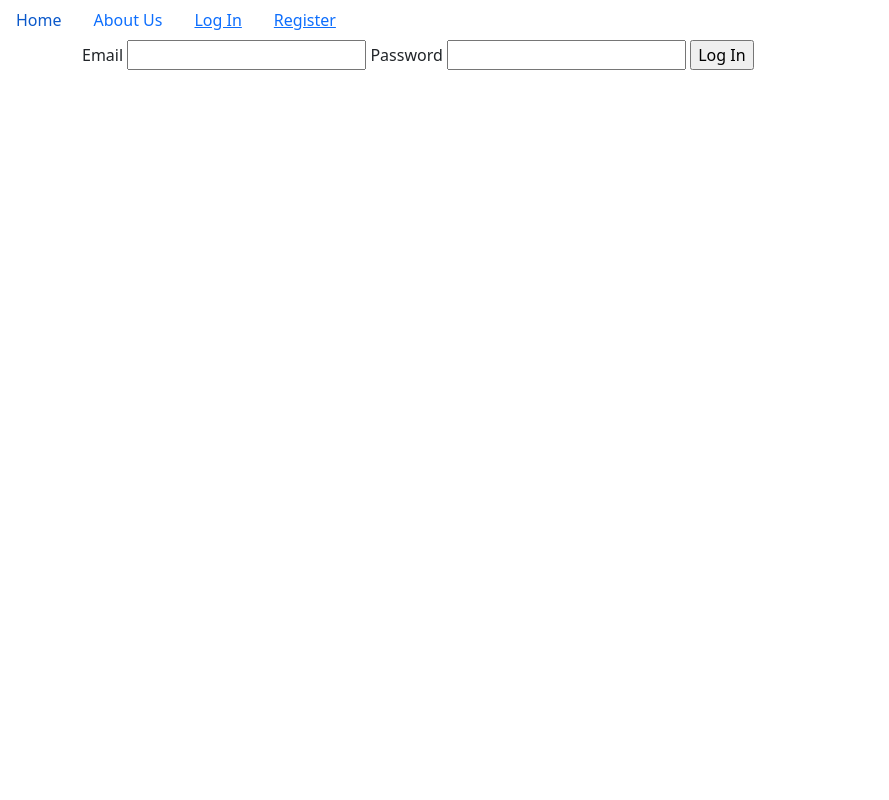
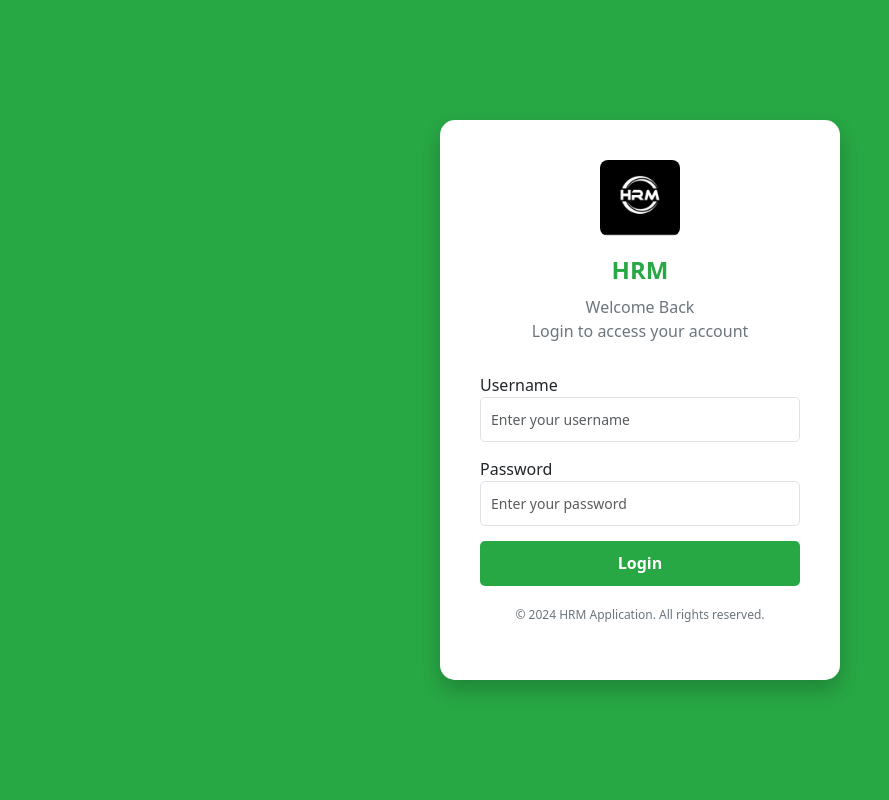
Before and after one commit to hanatools/shield-check, a Flask app: page /login in a window 1280 px wide. Shown: the whole page, without its empty margins (0-889 px from the left). Run offline with Flask 3, Linux system fonts and the light colour scheme; some libraries are stand-ins or nearby versions.

Commit message:
implement login page

```diff
--- /dev/null
+++ b/application/static/css/custom/login.css
@@ -0,0 +1,57 @@
+body {
+    background-color: #28a745; /* Green background */
+    height: 100vh; /* Full viewport height */
+    margin: 0;
+}
+.login-container {
+    background: white;
+    padding: 40px;
+    border-radius: 15px;
+    box-shadow: 0 10px 20px rgba(0, 0, 0, 0.2);
+    max-width: 400px;
+    width: 100%;
+    text-align: center;
+}
+.login-container img {
+    width: 80px;
+    margin-bottom: 20px;
+}
+.login-title {
+    font-size: 24px;
+    font-weight: bold;
+    color: #28a745;
+    margin-bottom: 10px;
+}
+.login-subtitle {
+    font-size: 16px;
+    color: #6c757d;
+    margin-bottom: 30px;
+}
+.form-group {
+    text-align: left;
+    margin-bottom: 15px;
+}
+.form-control {
+    height: 45px;
+    border-radius: 5px;
+    font-size: 14px;
+    padding: 10px;
+}
+.login-button {
+    width: 100%;
+    height: 45px;
+    background-color: #28a745;
+    color: white;
+    border: none;
+    border-radius: 5px;
+    font-size: 16px;
+    font-weight: bold;
+}
+.login-button:hover {
+    background-color: #218838;
+}
+.footer {
+    font-size: 12px;
+    color: #6c757d;
+    margin-top: 20px;
+}
--- a/application/templates/base.html
+++ b/application/templates/base.html
@@ -14,24 +14,6 @@
     {% endblock %}
   </head>
   <body>
-  <ul class="nav">
-
-  <li class="nav-item">
-    <a class="nav-link" href="{{ url_for('core.index') }}">Home</a>
-  </li>
-  <li class="nav-item">
-    <a class="nav-link" href="{{ url_for('core.info') }}">About Us</a>
-  </li>
-    {% if current_user.is_authenticated %}
-    <li class="nav-link"><a href="{{ url_for('users.logout') }}">Log Out</a></li>
-    <li class="nav-link"><a href="{{ url_for('users.account') }}">Account</a></li>
-    <li class="nav-link"><a href="{{ url_for('blog_posts.create_post') }}">Create Post</a></li>
-    {% else %}
-    <li class="nav-link"><a href="{{ url_for('users.login') }}">Log In</a></li>
-    <li class="nav-link"><a href="{{ url_for('users.register') }}">Register</a></li>
-    {% endif %}
-
-</ul>
 <div class="container">
   {% block content %}
 
--- a/application/templates/login.html
+++ b/application/templates/login.html
@@ -1,19 +1,65 @@
 {% extends "base.html" %}
+
 {% block title %}
+<title>HRM Application - Login</title>
 {% endblock %}
 
 {% block stylecss %}
+<link rel="stylesheet" href="{{ url_for('static', filename='css/custom/login.css') }}">
 {% endblock %}
 
 {% block content %}
-<form method="POST">
-    {# This hidden_tag is a CSRF security feature. #}
-    {{ form.hidden_tag() }}
-    {{ form.email.label }} {{ form.email() }}
-    {{ form.password.label }} {{ form.password() }}
-    {{ form.submit() }}
-</form>
+<div class="d-flex justify-content-center align-items-center" style="height: 100vh;">
+    <div class="login-container">
+        <img class="img-fluid rounded-3" src="{{ url_for('static', filename='images/logo.png') }}" alt="HRM Logo">
+        <h2 class="login-title">HRM</h2>
+        <p class="login-subtitle">Welcome Back<br>Login to access your account</p>
+        <form id="loginForm" method="post" action="{{ url_for('users.login') }}">
+            <div class="form-group">
+                <label for="username">Username</label>
+                <input type="text" class="form-control" id="username" name="username" placeholder="Enter your username" required>
+            </div>
+            <div class="form-group">
+                <label for="password">Password</label>
+                <input type="password" class="form-control" id="password" name="password" placeholder="Enter your password" required>
+            </div>
+            <button type="submit" class="btn login-button">Login</button>
+        </form>
+        <p class="footer">© 2024 HRM Application. All rights reserved.</p>
+    </div>
+</div>
+
+<!-- Error Modal -->
+<div class="modal fade" id="errorModal" tabindex="-1" role="dialog" aria-labelledby="errorModalLabel" aria-hidden="true">
+    <div class="modal-dialog" role="document">
+        <div class="modal-content">
+            <div class="modal-header">
+                <h5 class="modal-title" id="errorModalLabel">Login Failed</h5>
+                <button type="button" class="close" data-dismiss="modal" aria-label="Close">
+                    <span aria-hidden="true">&times;</span>
+                </button>
+            </div>
+            <div class="modal-body">
+                Invalid username or password. Please try again.
+            </div>
+            <div class="modal-footer">
+                <button type="button" class="btn btn-secondary" data-dismiss="modal">Close</button>
+            </div>
+        </div>
+    </div>
+</div>
+
 {% endblock %}
 
+
+
 {% block stylejs %}
+<script>
+    document.addEventListener('DOMContentLoaded', function() {
+        // Simulate showing the modal on login failure
+        {% if error %}
+        $('#errorModal').modal('show');
+        {% endif %}
+    });
+</script>
 {% endblock %}
```
Also changed, not shown: application/static/images/icon.png (added), application/static/images/logo.png (added), application/static/js/custom/login.js (added).
